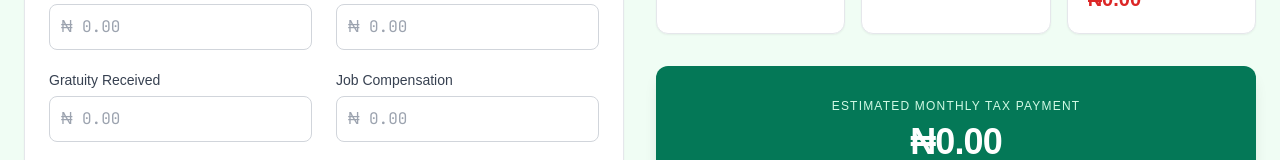
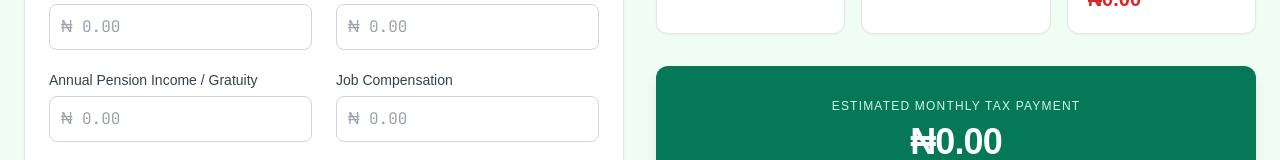
Before and after one commit to mardhiat/ajetax, a React (Vite) app: page / in a window 1280 px wide. Shown: the part 411-571 px from the top of the page. Built offline with nearby package versions, Linux system fonts and the light colour scheme.

Commit message:
renamed gratuity

```diff
--- a/App.tsx
+++ b/App.tsx
@@ -95,7 +95,7 @@ const App: React.FC = () => {
                   <CurrencyInput label="Employment Allowances" name="employmentAllowances" value={formData.employmentAllowances} onChange={(v) => updateField('employmentAllowances', v)} helperText="Housing, Transport, etc." />
                   <CurrencyInput label="Other Allowances" name="otherEmploymentAllowances" value={formData.otherEmploymentAllowances} onChange={(v) => updateField('otherEmploymentAllowances', v)} />
                   <CurrencyInput label="Benefits in Kind" name="benefitsInKind" value={formData.benefitsInKind} onChange={(v) => updateField('benefitsInKind', v)} />
-                  <CurrencyInput label="Gratuity Received" name="gratuityReceived" value={formData.gratuityReceived} onChange={(v) => updateField('gratuityReceived', v)} />
+                  <CurrencyInput label="Annual Pension Income / Gratuity" name="gratuityReceived" value={formData.gratuityReceived} onChange={(v) => updateField('gratuityReceived', v)} />
                   <CurrencyInput label="Job Compensation" name="lossOfJobCompensation" value={formData.lossOfJobCompensation} onChange={(v) => updateField('lossOfJobCompensation', v)} />
                   <CurrencyInput label="Salary Arrears" name="salaryArrears" value={formData.salaryArrears} onChange={(v) => updateField('salaryArrears', v)} />
                   <CurrencyInput label="Bonus / Commission" name="bonusCommission" value={formData.bonusCommission} onChange={(v) => updateField('bonusCommission', v)} />
```
